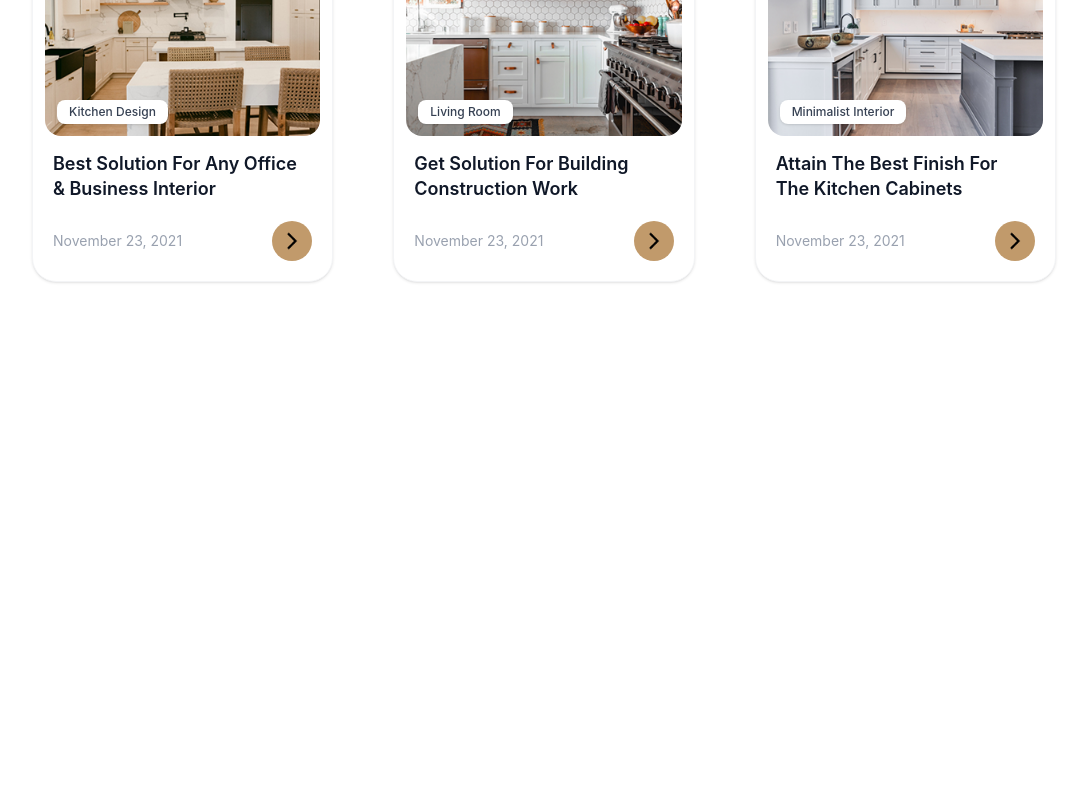
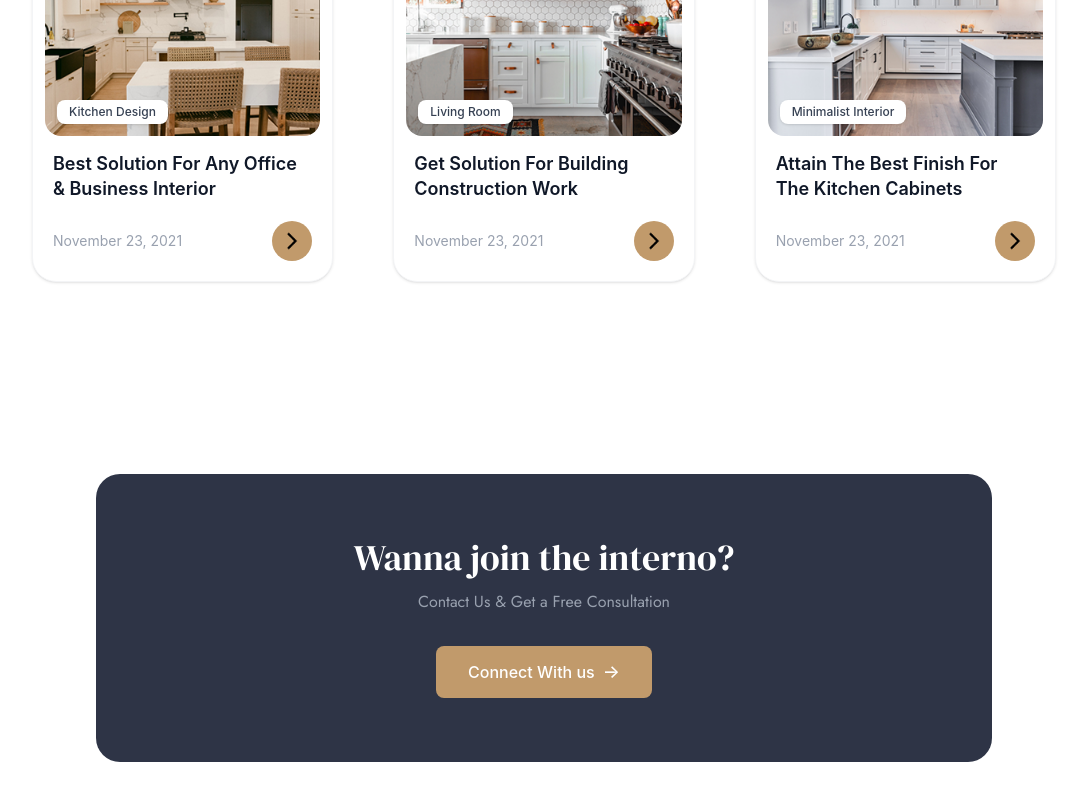
Before and after one commit to ulugbekgofurjonov/Interno, a Next.js app: page / in a window 1280 px wide. Shown: the part 5211-6011 px from the top of the page, without its empty margins (96-1183 px from the left). Before the commit the page ends 5589 px from the top, so only its background shows below. Built offline with nearby package versions, Linux system fonts and the light colour scheme.

Commit message:
CTA section created

```diff
--- a/src/app/page.js
+++ b/src/app/page.js
@@ -9,6 +9,7 @@ import Testimonials from '@/components/sections/Testimonials'
 import Brands from '@/components/sections/Brands'
 import StatsSection from '@/components/sections/StateSection'
 import Blogs from '@/components/sections/Blogs'
+import CTA from '@/components/sections/CTA'
 
 export default function Home() {
   return (
@@ -23,6 +24,7 @@ export default function Home() {
         <Projects/>
         <StatsSection/>
         <Blogs/>
+        <CTA/>
       </main>
     </div>
 
--- /dev/null
+++ b/src/components/sections/CTA.jsx
@@ -0,0 +1,46 @@
+import Button from "@/components/ui/Button";
+
+export default function CTA() {
+  return (
+    <section className="py-16 md:py-24 bg-white px-4 md:px-8">
+      <div
+        data-aos="fade-up"
+        data-aos-duration="800"
+        className="max-w-4xl mx-auto bg-[#2e3446] rounded-2xl md:rounded-3xl px-6 py-12 md:px-12 md:py-16 text-center"
+      >
+        <h2
+          data-aos="fade-up"
+          data-aos-duration="800"
+          data-aos-delay="100"
+          className="font-['DM_Serif_Display'] font-normal text-2xl sm:text-3xl md:text-4xl text-white mb-3"
+        >
+          Wanna join the interno?
+        </h2>
+
+        <p
+          data-aos="fade-up"
+          data-aos-duration="800"
+          data-aos-delay="200"
+          className="text-gray-400 text-sm sm:text-base mb-8 font-[family-name:var(--font-jost)] max-w-sm mx-auto"
+        >
+          Contact Us & Get a Free Consultation
+        </p>
+
+        <div
+          data-aos="fade-up"
+          data-aos-duration="800"
+          data-aos-delay="300"
+        >
+          <Button
+            variant="primary"
+            size="medium"
+            className="rounded-full px-6 py-3 sm:px-8 gap-2 inline-flex items-center text-sm sm:text-base w-full sm:w-auto justify-center"
+          >
+            Connect With us
+            <span className="text-lg">→</span>
+          </Button>
+        </div>
+      </div>
+    </section>
+  );
+}
```
